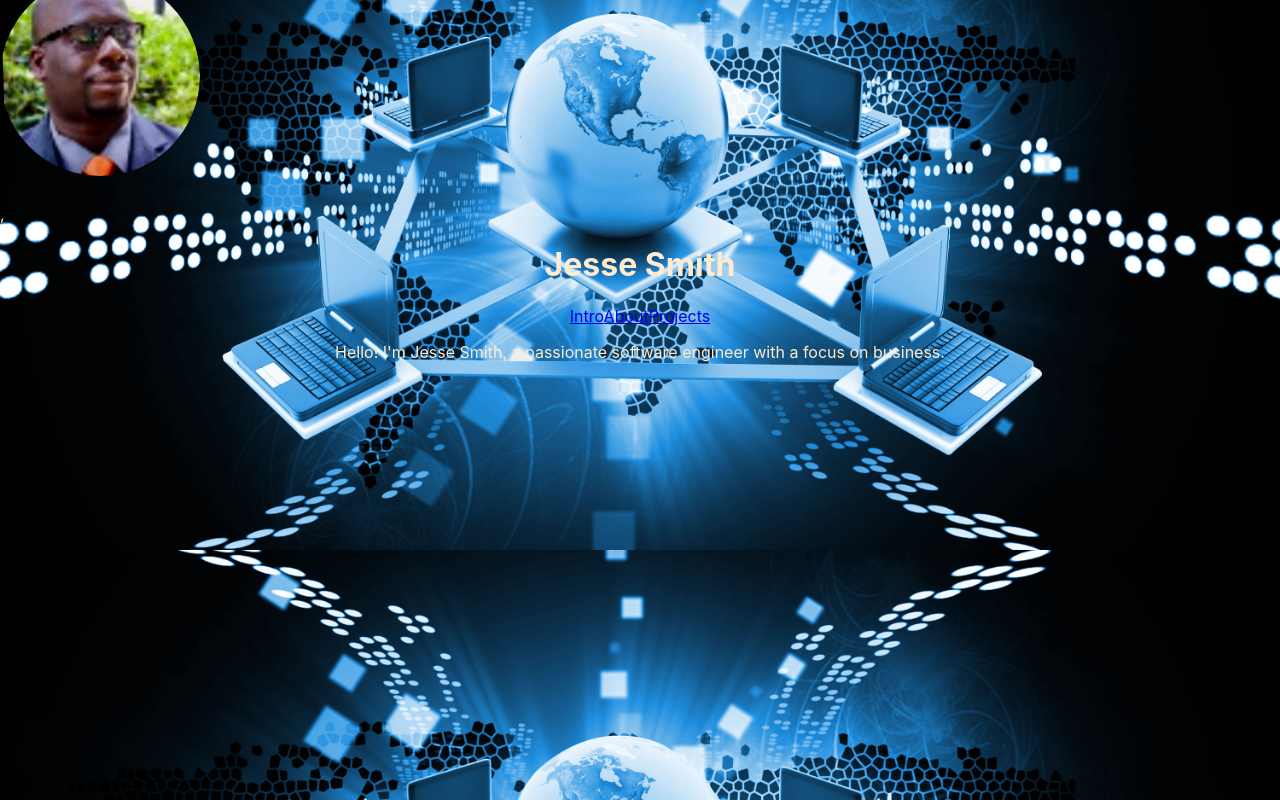
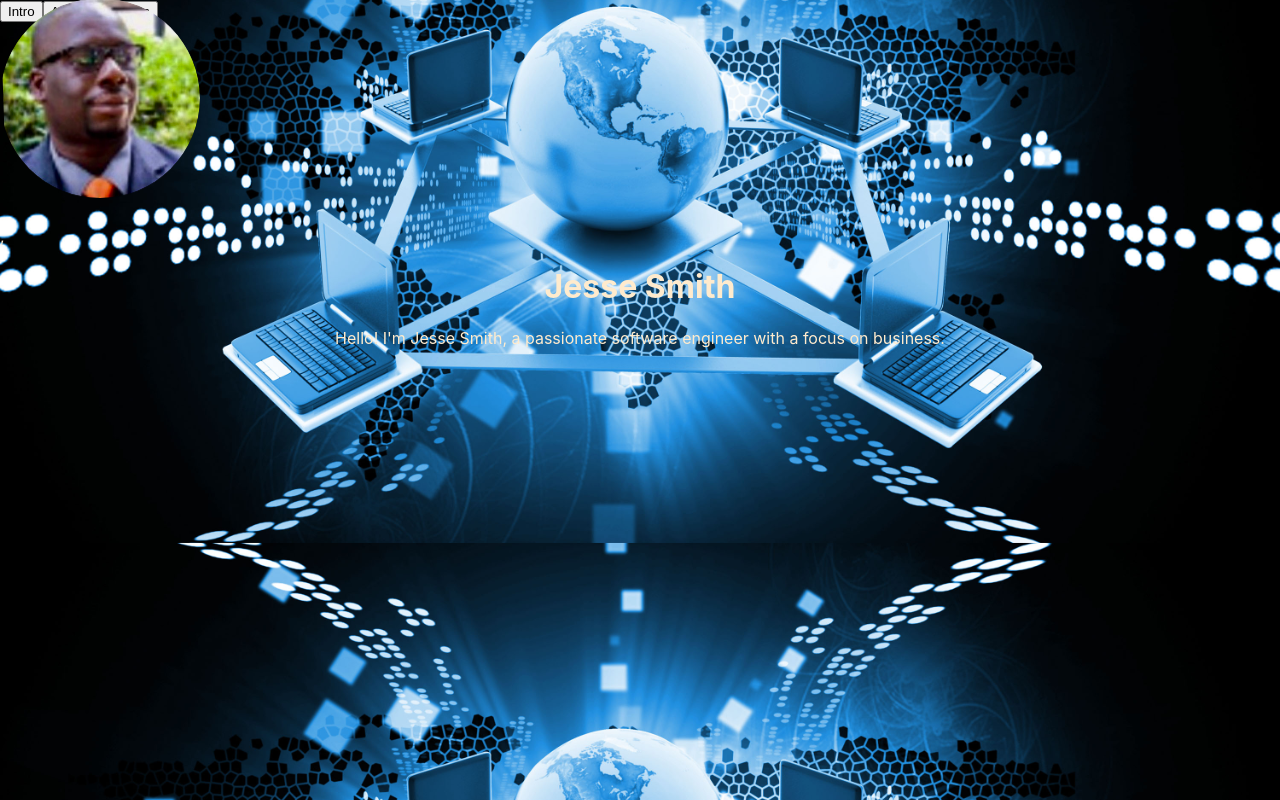
Before and after one commit to JesseSmith3rd/Porfolio, a React (Create React App) app: page / in a window 1280 px wide. Built offline with nearby package versions, Linux system fonts and the light colour scheme.

Commit message:
add NavBar and buttons

```diff
--- a/src/App.js
+++ b/src/App.js
@@ -3,15 +3,18 @@ import { BrowserRouter as Router, Route, Routes } from 'react-router-dom';
 import Intro from './Pages/Intro';
 import About from './Pages/About';
 import Projects from './Pages/Projects';
+import { Layout } from './Layout';
 
 
 const App = () => {
   return (
     <Router>
       <Routes>
-        <Route path="/" element={<Intro/>}/>
-        <Route path="/about" element={<About/>}/>
-        <Route path="/Projects" element={<Projects/>}/>
+        <Route element={<Layout/>}>
+         <Route path="/" element={<Intro/>}/>
+         <Route path="/about" element={<About/>}/>
+         <Route path="/Projects" element={<Projects/>}/>
+        </Route>
       </Routes>
     </Router>
   );
--- /dev/null
+++ b/src/Layout.jsx
@@ -0,0 +1,15 @@
+import { Navbar } from "./Pages/NavBar";
+import { Outlet } from "react-router-dom";
+
+
+export function Layout() {
+    return (
+        <>
+            <Navbar/>
+            <main>
+                <Outlet/>
+            </main>
+        </>
+    )
+
+}
--- a/src/Pages/Intro.jsx
+++ b/src/Pages/Intro.jsx
@@ -1,6 +1,5 @@
 import React from "react";
 import './Style.css';
-import { Link } from "react-router-dom";
 
 const Intro = () => {
     return (
@@ -15,9 +14,6 @@ const Intro = () => {
         </div>,
     <div className="intro-text">
         <h1>Jesse  Smith</h1>
-        <Link to="/">Intro</Link>
-        <Link to="/About">About</Link>
-        <Link to="/Projects">Projects</Link>
         <p>
             Hello! I'm Jesse Smith, a passionate software engineer with a focus on business.
         </p>
--- /dev/null
+++ b/src/Pages/NavBar.jsx
@@ -0,0 +1,12 @@
+import { Link } from "react-router-dom"
+
+
+export function Navbar() {
+    return(
+        <>
+    <Link to="/"><button >Intro</button></Link>
+    <Link to="/About"><button>About</button></Link>
+    <Link to="/Projects"><button>Projects</button></Link>
+        </>
+    )
+}
--- a/src/Pages/Style.css
+++ b/src/Pages/Style.css
@@ -46,3 +46,7 @@ body {
     background-position: center;
     color: blanchedalmond;
 }
+
+.button{
+    text-align: center;
+}
```
